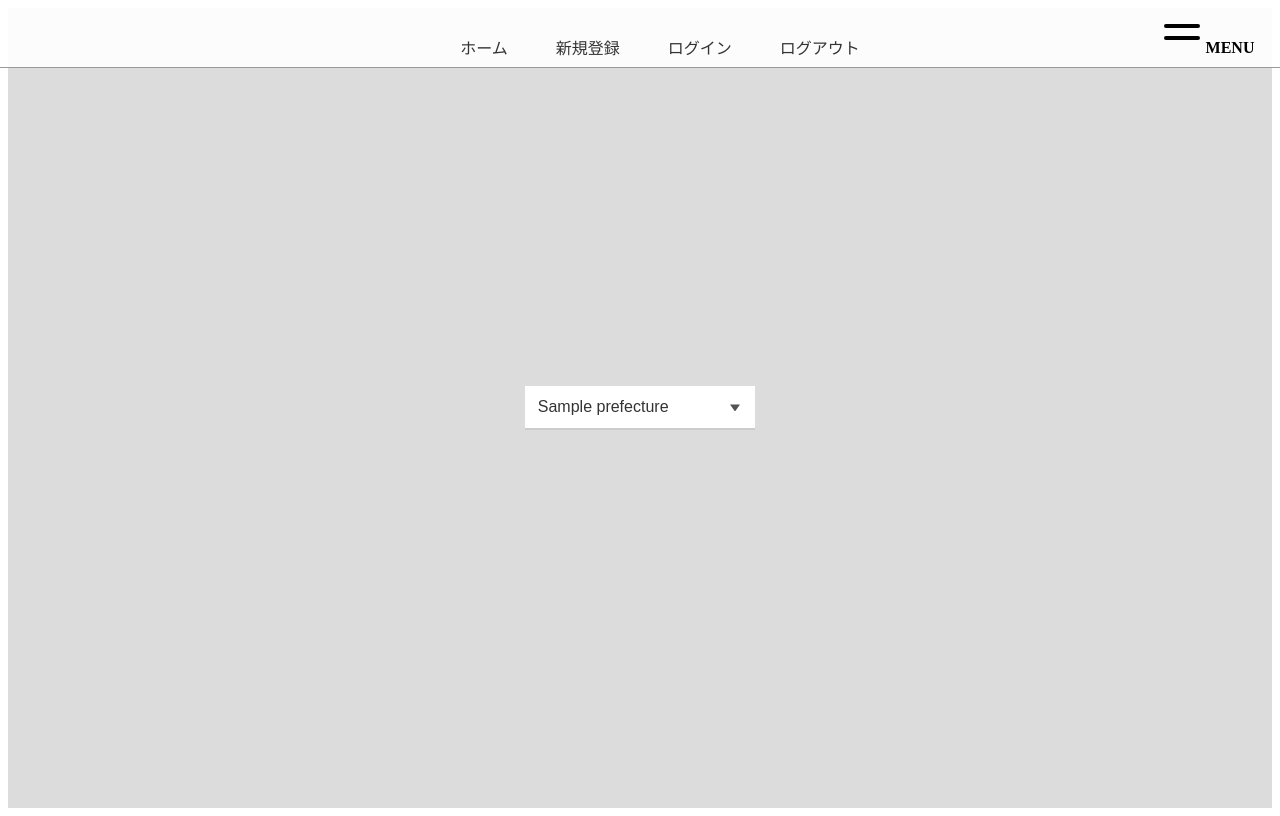
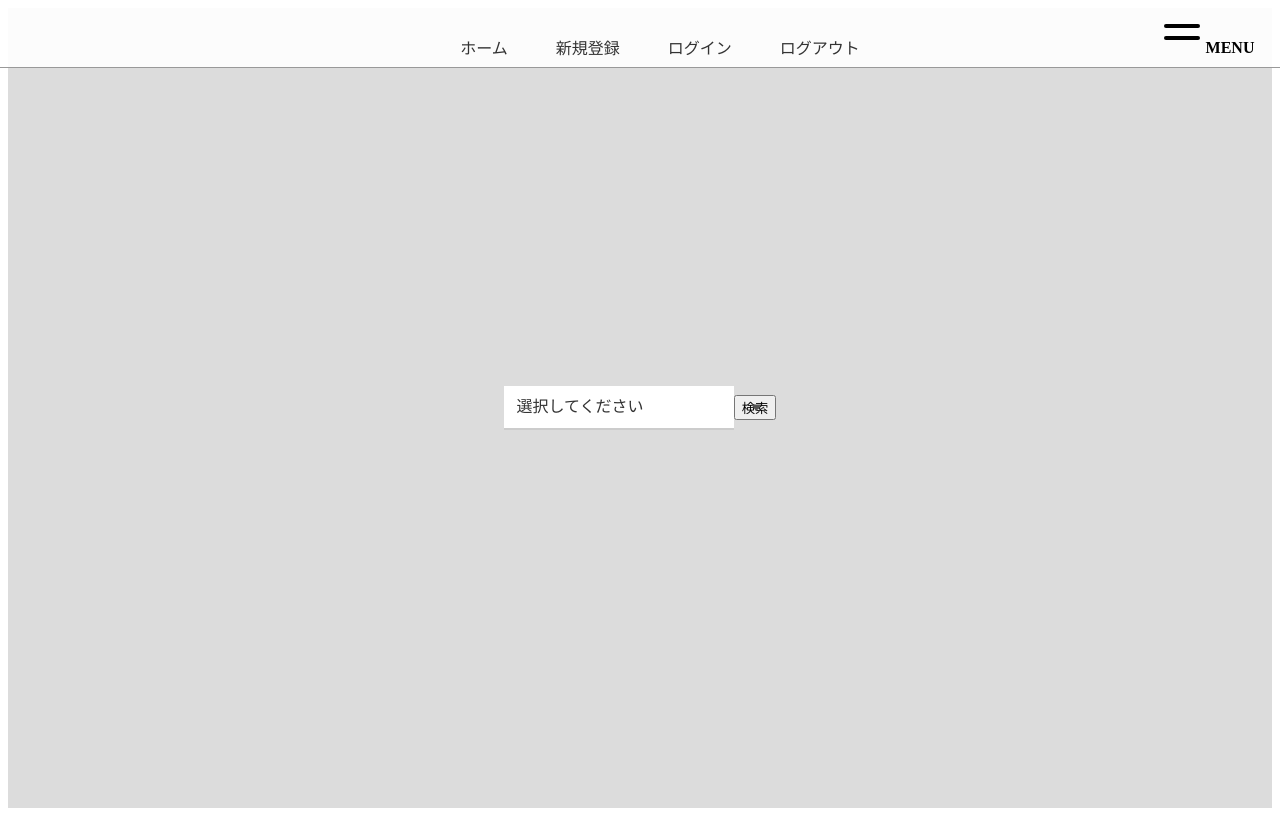
Before and after one commit to thejunjiadachi/chiimu-kaihatsu, a Flask app: template templates/index.html in a window 1280 px wide. Run offline with Flask 2, Linux system fonts and the light colour scheme; the template is opened without the code that fills it: most values are stand-ins (such as "Sample title", 1, 10 or a date in 2020); some libraries are stand-ins or nearby versions.

Commit message:
検索機能の修正

```diff
--- a/app.py
+++ b/app.py
@@ -121,25 +121,20 @@
         return render_template("login.html")
 
 
-# Redirect user into top page
-@app.route("/")
-def top():
+# # Look up cafes which matched the conditions
+@app.route("/", methods=["GET", "POST"])
+def index():
+    # Ensure user reached route via GET
     if request.method == "GET":
+        # Query database for prefecture
         rows = db.execute("SELECT * FROM cafes")
 
         return render_template("index.html", rows=rows)
 
-
-# Look up cafes which matched the conditions
-@app.route("/lookup", methods=["GET", "POST"])
-def lookup():
-    # Ensure user reached route via POST
-    if request.method == "GET":
-        prefecture = request.args.get("prefecture")
+    else:
+        prefecture = request.form.get("prefecture")
 
         # Query database for prefecture
         rows = db.execute("SELECT * FROM cafes WHERE prefecture = ?", prefecture)
 
         return render_template("list.html", rows=rows)
-    else:
-        return redirect("/")
--- a/templates/index.html
+++ b/templates/index.html
@@ -9,9 +9,11 @@
         <label class="selectbox-005">
             <select name="prefecture">
                 {% for prefectures in rows %}
-                    <option value="{{ prefectures.prefectures }}">{{ prefectures["prefecture"] }}</option>
+                    <option selected>選択してください</option>
+                    <option value="{{ prefectures["prefecture"] }}">{{ prefectures["prefecture"] }}</option>
                 {% endfor %}
             </select>
+            <button type="submit">検索</button>
         </label>
     </form>
 {% endblock %}
--- a/templates/list.html
+++ b/templates/list.html
@@ -5,5 +5,8 @@
 {% endblock %}
 
 {% block main %}
-
+    {% for prefectures in rows %}
+        <p>{{ prefectures["cafe_name"] }}</p>
+        <p>{{ prefectures["prefecture"] }}</p>
+    {% endfor %}
 {% endblock %}
```
